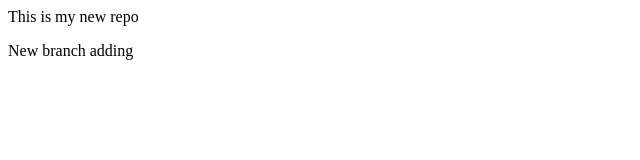
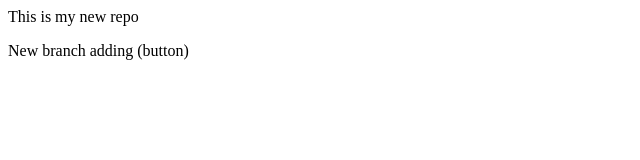
Before and after one commit to Anand17102/LocalRepo, a plain HTML site: page index.html in a window 1280 px wide. Shown: the full height of the page, 0-640 px from the left. Drawn offline with Linux system fonts and the light colour scheme.

```diff
--- a/index.html
+++ b/index.html
@@ -1,2 +1,2 @@
 <p>This is my new repo</p>
-<p>New branch adding</p>
+<p>New branch adding (button)</p>
```
